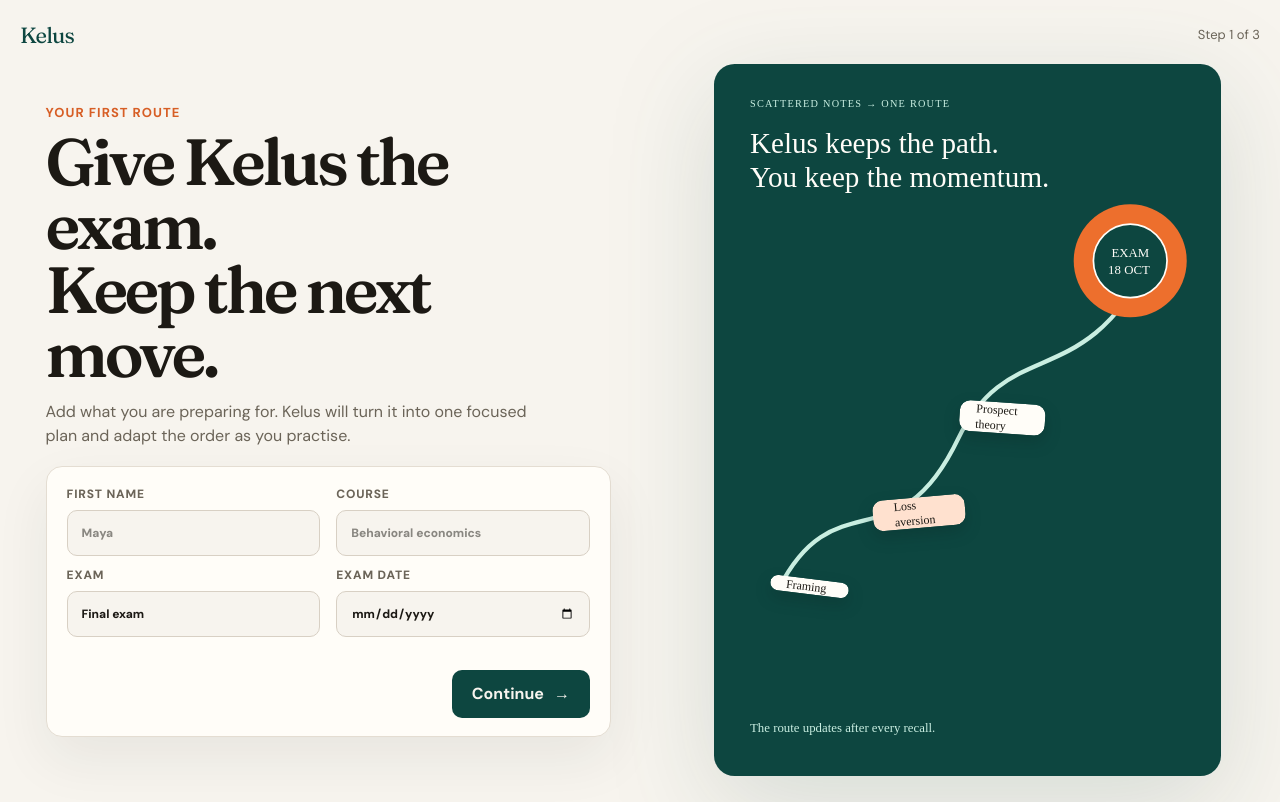
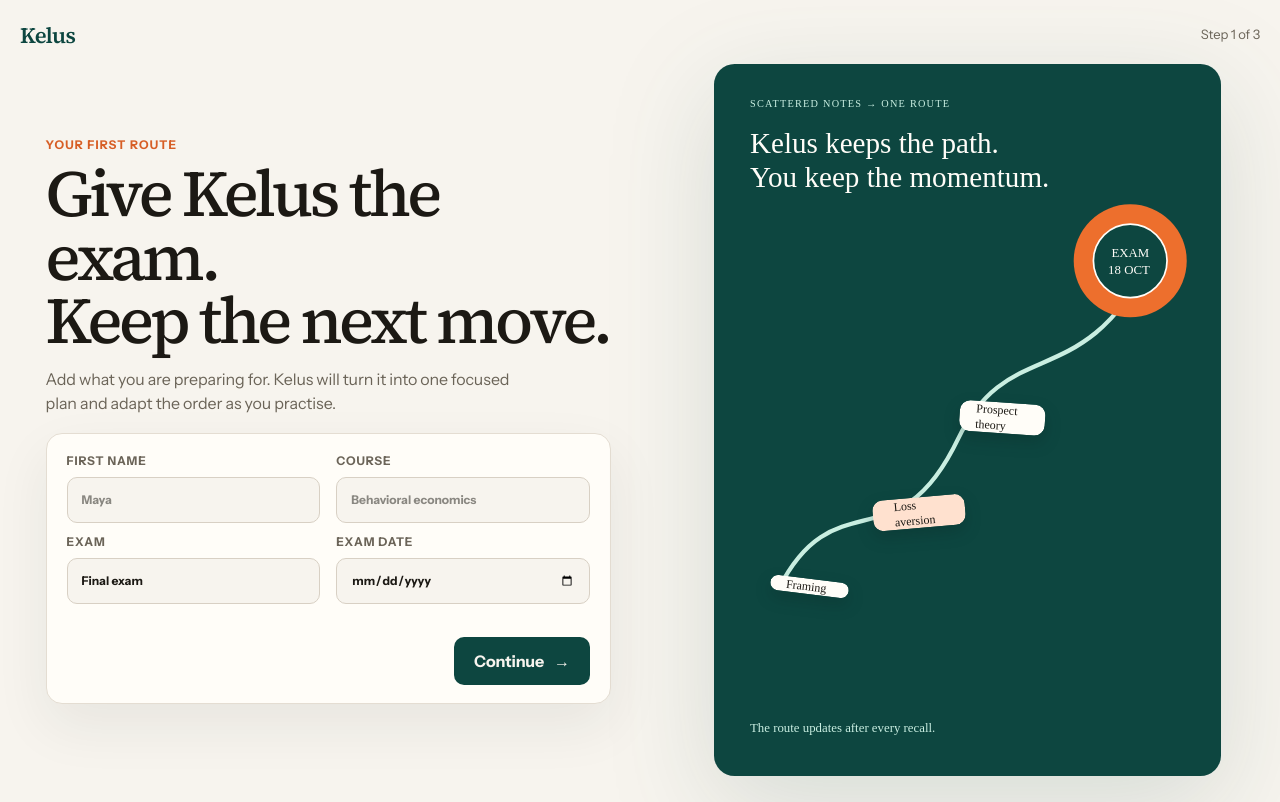
Before and after one commit to youssef-2420/kelus, a Next.js app: page /today in a window 1280 px wide. Built offline with nearby package versions, Linux system fonts and the light colour scheme.

Commit message:
Adopt editorial typography system

```diff
--- a/app/globals.css
+++ b/app/globals.css
@@ -1,4 +1,4 @@
-/* Hallmark · pre-emit critique: P5 H5 E5 S5 R5 V5 · macrostructure: split-kinetic-terrain → argument-band · theme: custom · enrichment: hand-built SVG knowledge terrain · contrast: pass (40–41) · nav: N1a · footer: Ft1 · honest: pass (46) · chrome: pass (47) · tokens: pass (48) · responsive/mobile: pass (34, 49–57) · icons: pass (30) · slop: pass (42–45) */
+/* Hallmark · pre-emit critique: P5 H5 E5 S5 R5 V5 · macrostructure: split-kinetic-terrain → argument-band · theme: custom · typography: Source Serif 4 + Instrument Sans · enrichment: hand-built SVG knowledge terrain · contrast: pass (40–41) · nav: N1a · footer: Ft1 · honest: pass (46) · chrome: pass (47) · tokens: pass (48) · responsive/mobile: pass (34, 49–57) · icons: pass (30) · slop: pass (42–45) */
 @import "tailwindcss";
 @import "../tokens.css";
 
@@ -25,9 +25,10 @@ html { scroll-behavior: smooth; }
 html, body { margin: 0; overflow-x: clip; background: var(--paper); color: var(--ink); }
 body {
   min-height: 100dvh;
-  font-family: var(--font-sans), "DM Sans", sans-serif;
+  font-family: var(--font-sans), Arial, sans-serif;
   font-size: 16px;
   line-height: 1.5;
+  letter-spacing: -0.006em;
   -webkit-font-smoothing: antialiased;
 }
 .skip {
@@ -44,29 +45,29 @@ body {
 }
 .skip:focus { top: 12px; }
 h1, h2, h3 {
-  font-family: var(--font-display), Fraunces, Georgia, serif;
+  font-family: var(--font-display), Georgia, serif;
   font-style: normal;
-  font-weight: 560;
-  letter-spacing: -0.03em;
-  line-height: 1.15;
+  font-weight: var(--type-display-weight);
+  letter-spacing: var(--type-display-tracking);
+  line-height: 1.08;
 }
 a { color: inherit; }
 button, input, textarea { font: inherit; }
 
 .shell { width: min(760px, calc(100% - 32px)); margin: 0 auto; padding: 28px 0 80px; }
 .topbar { display: flex; align-items: center; gap: 16px; margin-bottom: 36px; flex-wrap: wrap; }
-.mark { font-family: var(--font-display), Fraunces, serif; font-size: 22px; letter-spacing: -0.04em; margin-right: auto; }
+.mark { font-family: var(--font-display), Georgia, serif; font-size: 22px; font-weight: 600; letter-spacing: -0.035em; margin-right: auto; }
 .nav { display: flex; gap: 16px; }
 .nav a { color: var(--muted); text-decoration: none; min-height: 44px; display: inline-flex; align-items: center; }
 .nav a:hover, .nav a.is-active { color: var(--ink); }
 .nav a.is-active { font-weight: 650; }
-.kicker { color: var(--muted); font-size: 13px; letter-spacing: 0.08em; text-transform: uppercase; font-weight: 700; }
+.kicker { color: var(--muted); font-size: 12px; letter-spacing: var(--type-label-tracking); text-transform: uppercase; font-weight: 650; }
 .quiet { color: var(--muted); }
 .hero h1 { font-size: clamp(32px, 6vw, 48px); margin: 0 0 28px; }
 .pulse { background: var(--surface); border: 1px solid var(--line); border-radius: 14px; padding: 28px; }
 .pulse p { margin: 0; }
 .pulse .kicker { color: var(--muted); font-size: 13px; letter-spacing: 0.08em; text-transform: uppercase; font-weight: 700; }
-.pulse .days { font-family: var(--font-display), Fraunces, serif; font-size: clamp(36px, 7vw, 56px); margin: 8px 0 6px; }
+.pulse .days { font-family: var(--font-display), Georgia, serif; font-size: clamp(36px, 7vw, 56px); margin: 8px 0 6px; }
 .cta { display: inline-flex; align-items: center; justify-content: center; min-height: 48px; padding: 0 20px; border: 0; border-radius: 10px; background: var(--accent); color: #f7f4ee; font-weight: 650; cursor: pointer; text-decoration: none; }
 .cta:hover { background: var(--accent-2); }
 .cta:active { background: var(--accent); }
@@ -91,11 +92,11 @@ button, input, textarea { font: inherit; }
 .section h2 { font-size: 13px; letter-spacing: 0.12em; text-transform: uppercase; color: var(--muted); margin: 0 0 14px; font-family: var(--font-sans), sans-serif; font-weight: 700; }
 .plan { display: grid; grid-template-columns: repeat(4, minmax(0, 1fr)); gap: 10px; }
 .plan span { background: var(--surface); border: 1px solid var(--line); border-radius: 12px; padding: 14px; }
-.plan b { display: block; font-family: var(--font-display), Fraunces, serif; font-size: 28px; }
+.plan b { display: block; font-family: var(--font-display), Georgia, serif; font-size: 28px; }
 .plan small { color: var(--muted); }
 .map { display: grid; gap: 0; border: 1px solid var(--line); border-radius: 14px; overflow: hidden; background: var(--surface); }
 .map-head { display: flex; justify-content: space-between; align-items: baseline; padding: 16px 18px; border-bottom: 1px solid var(--line); }
-.map-head strong { font-family: var(--font-display), Fraunces, serif; font-size: 22px; }
+.map-head strong { font-family: var(--font-display), Georgia, serif; font-size: 22px; }
 .map-list { list-style: none; margin: 0; padding: 0; }
 .map-list li + li .row { border-top: 1px solid var(--line); }
 .row { display: grid; grid-template-columns: minmax(0, 1fr) 88px 64px; gap: 12px; align-items: center; padding: 13px 18px; color: inherit; text-decoration: none; }
@@ -111,7 +112,7 @@ button, input, textarea { font: inherit; }
 .is-not_learned { color: var(--new); }
 .detail dl { display: grid; grid-template-columns: 1fr 1fr; gap: 18px 24px; margin: 0; }
 .detail dt { color: var(--muted); font-size: 12px; letter-spacing: 0.08em; text-transform: uppercase; font-weight: 700; }
-.detail dd { margin: 4px 0 0; font-size: 22px; font-family: var(--font-display), Fraunces, serif; }
+.detail dd { margin: 4px 0 0; font-size: 22px; font-family: var(--font-display), Georgia, serif; }
 .history { list-style: none; padding: 0; margin: 0; }
 .history li { display: flex; justify-content: space-between; gap: 12px; padding: 12px 0; border-top: 1px solid var(--line); }
 .prompt { background: var(--surface); border: 1px solid var(--line); border-radius: 14px; padding: 28px; }
@@ -251,7 +252,7 @@ button, input, textarea { font: inherit; }
 }
 .engine-destination dd {
   margin: 4px 0 0;
-  font-family: var(--font-display), Fraunces, serif;
+  font-family: var(--font-display), Georgia, serif;
   font-size: 28px;
   font-variant-numeric: tabular-nums;
 }
@@ -266,7 +267,7 @@ button, input, textarea { font: inherit; }
 .engine-delta .num,
 .route-mins .num,
 .engine-terrain .num {
-  font-family: var(--font-display), Fraunces, serif;
+  font-family: var(--font-display), Georgia, serif;
   font-variant-numeric: tabular-nums;
   font-size: 40px;
   letter-spacing: -0.03em;
@@ -330,7 +331,7 @@ button, input, textarea { font: inherit; }
   border-top: 1px solid var(--line);
 }
 .engine-tomorrow .num {
-  font-family: var(--font-display), Fraunces, serif;
+  font-family: var(--font-display), Georgia, serif;
   font-variant-numeric: tabular-nums;
   font-size: 18px;
 }
@@ -567,7 +568,7 @@ button, input, textarea { font: inherit; }
 }
 .home-how li { display: grid; gap: 12px; align-content: start; }
 .home-how .num {
-  font-family: var(--font-display), Fraunces, serif;
+  font-family: var(--font-display), Georgia, serif;
   font-size: 28px;
   letter-spacing: -0.03em;
   color: var(--accent);
@@ -701,11 +702,18 @@ button, input, textarea { font: inherit; }
   max-width: 7.5ch;
   margin: 14px 0 24px;
   font-size: clamp(64px, 7.7vw, 108px);
-  line-height: 0.91;
-  letter-spacing: -0.06em;
+  line-height: 0.94;
+  letter-spacing: var(--type-display-tracking);
   text-wrap: balance;
 }
-.home-lede { max-width: 34rem; font-size: clamp(17px, 1.6vw, 20px); }
+.home-lede {
+  max-width: 34rem;
+  font-family: var(--font-display), Georgia, serif;
+  font-size: clamp(18px, 1.7vw, 21px);
+  font-weight: 400;
+  letter-spacing: var(--type-reading-tracking);
+  line-height: 1.45;
+}
 .home-support { display: flex; gap: 8px; align-items: center; }
 .home-support span { color: #ed6f2d; font-size: 22px; line-height: 0; }
 .home .route-engine {
@@ -730,9 +738,9 @@ button, input, textarea { font: inherit; }
   margin: 24px 0 34px;
   font-size: clamp(54px, 7.5vw, 94px);
   line-height: 0.98;
-  letter-spacing: -0.055em;
+  letter-spacing: var(--type-display-tracking);
 }
-.home-argument-inner > p:last-child { display: flex; gap: 16px; align-items: center; color: #c8d6d1; }
+.home-argument-inner > p:last-child { display: flex; gap: 16px; align-items: center; color: #c8d6d1; font-family: var(--font-display), Georgia, serif; font-size: 19px; letter-spacing: var(--type-reading-tracking); }
 .home-argument-inner > p:last-child span { color: #ff7a32; font-size: 28px; }
 
 .home-workbench {
@@ -749,9 +757,9 @@ button, input, textarea { font: inherit; }
   margin: 18px 0 24px;
   font-size: clamp(46px, 5.8vw, 74px);
   line-height: 0.95;
-  letter-spacing: -0.055em;
+  letter-spacing: var(--type-display-tracking);
 }
-.workbench-intro > p:last-of-type { max-width: 32ch; color: var(--muted); }
+.workbench-intro > p:last-of-type { max-width: 32ch; color: var(--muted); font-family: var(--font-display), Georgia, serif; font-size: 18px; letter-spacing: var(--type-reading-tracking); line-height: 1.45; }
 .workbench-intro > a { display: inline-block; margin-top: 24px; font-weight: 700; text-decoration-thickness: 1px; text-underline-offset: 8px; }
 .workbench-stages { display: grid; gap: 96px; margin: 0; padding: 0; list-style: none; }
 .workbench-stages > li > header { display: flex; align-items: baseline; gap: 14px; margin-bottom: 18px; }
@@ -804,7 +812,7 @@ button, input, textarea { font: inherit; }
 .home-principles dl { margin: 0; border-top: 1px solid var(--ink); }
 .home-principles dl > div { display: grid; grid-template-columns: 180px 1fr; gap: 34px; padding: 22px 0; border-bottom: 1px solid var(--line); }
 .home-principles dt { font-weight: 750; }
-.home-principles dd { margin: 0; color: var(--muted); }
+.home-principles dd { margin: 0; color: var(--muted); font-family: var(--font-display), Georgia, serif; font-size: 17px; letter-spacing: var(--type-reading-tracking); line-height: 1.45; }
 .home-foot {
   min-height: 540px;
   display: flex;
@@ -816,7 +824,7 @@ button, input, textarea { font: inherit; }
   color: var(--paper);
   background: #082e28;
 }
-.home-foot h2 { max-width: 19ch; margin: 0; font-size: clamp(52px, 7.5vw, 98px); line-height: 0.95; letter-spacing: -0.055em; }
+.home-foot h2 { max-width: 19ch; margin: 0; font-size: clamp(52px, 7.5vw, 98px); line-height: 0.97; letter-spacing: var(--type-display-tracking); }
 .home-foot > div { display: flex; align-items: center; justify-content: space-between; gap: 20px; padding-top: 24px; border-top: 1px solid rgb(247 244 238 / 25%); }
 .home-foot .mark { font-size: 18px; }
 .home-foot a { color: #c8d6d1; font-weight: 700; text-decoration: none; }
@@ -1017,6 +1025,7 @@ button, input, textarea { font: inherit; }
 
 @media (max-width: 640px) {
   .home-hero { padding-bottom: 104px; }
+  .home-copy h1 { max-width: 9ch; font-size: clamp(52px, 15.5vw, 66px); }
   .knowledge-terrain { min-height: 500px; border-radius: 14px; }
   .terrain-head { top: 20px; right: 18px; left: 18px; }
   .terrain-map { inset: 58px -74px 22px -64px; width: calc(100% + 138px); height: calc(100% - 80px); }
--- a/app/layout.tsx
+++ b/app/layout.tsx
@@ -1,10 +1,19 @@
 import type { Metadata } from "next";
-import { Fraunces, DM_Sans } from "next/font/google";
+import { Instrument_Sans, Source_Serif_4 } from "next/font/google";
 import "./globals.css";
 import { LearnerProvider } from "@/components/LearnerProvider";
 
-const display = Fraunces({ subsets: ["latin"], variable: "--font-display" });
-const sans = DM_Sans({ subsets: ["latin"], variable: "--font-sans" });
+const display = Source_Serif_4({
+  subsets: ["latin"],
+  variable: "--font-display",
+  axes: ["opsz"],
+  display: "swap",
+});
+const sans = Instrument_Sans({
+  subsets: ["latin"],
+  variable: "--font-sans",
+  display: "swap",
+});
 
 export const metadata: Metadata = {
   metadataBase: new URL("https://kelus.me"),
--- a/tokens.css
+++ b/tokens.css
@@ -14,4 +14,8 @@
   --dur-medium: 450ms;
   --ease-enter: cubic-bezier(0.16, 1, 0.3, 1);
   --ease-state: cubic-bezier(0.65, 0, 0.35, 1);
+  --type-display-weight: 430;
+  --type-display-tracking: -0.045em;
+  --type-reading-tracking: -0.012em;
+  --type-label-tracking: 0.095em;
 }
```
Also changed, not shown: .hallmark/log.json.
